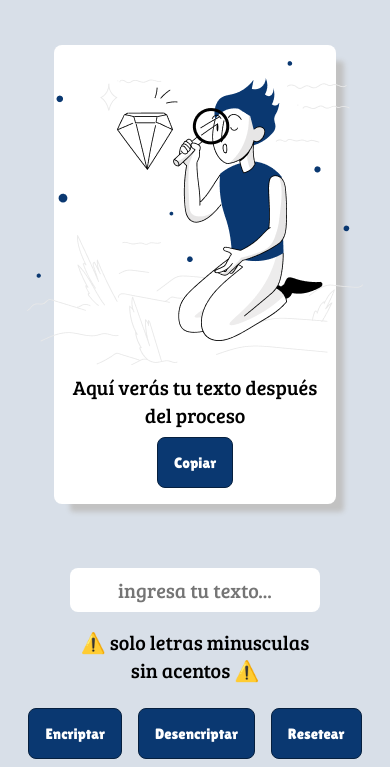
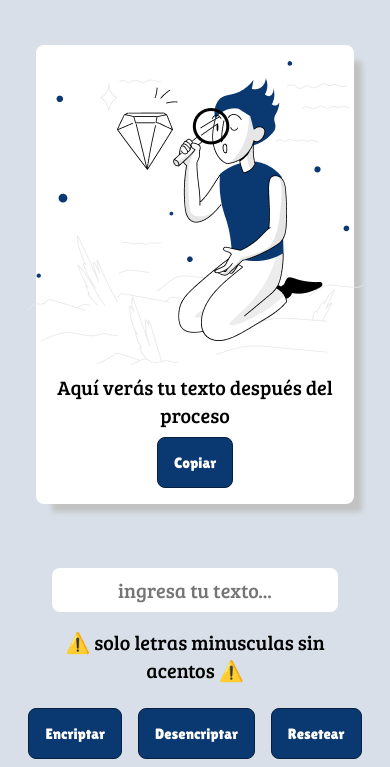
Before and after one commit to KaonyKampus/encriptador_texto_oracle, a plain HTML site: page index.html in a window 390 px wide. Shown: the part 77-844 px from the top of the page. Drawn offline with Linux system fonts and the light colour scheme; a web font is replaced by a local one.

Commit message:
add responsive

```diff
--- a/style.css
+++ b/style.css
@@ -198,11 +198,11 @@ body{
     }
 
     .box__1{
-        width: 70%;
+        width: 80%;
     }
 
     .box__2{
-        width: 70%;
+        width: 80%;
     }
 
 }
```
